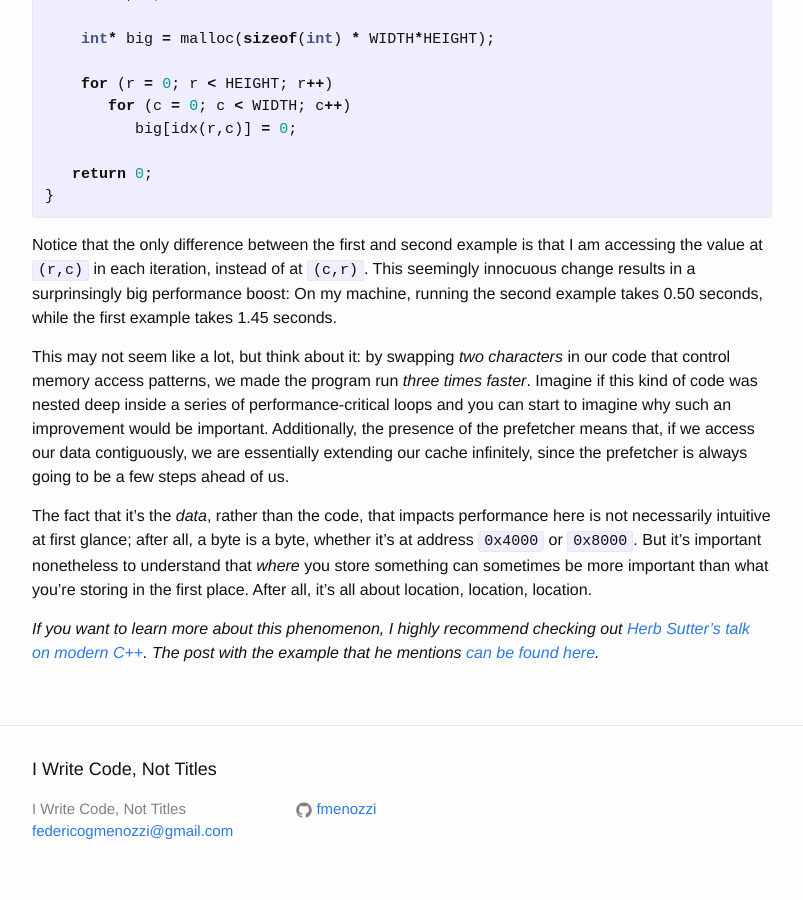
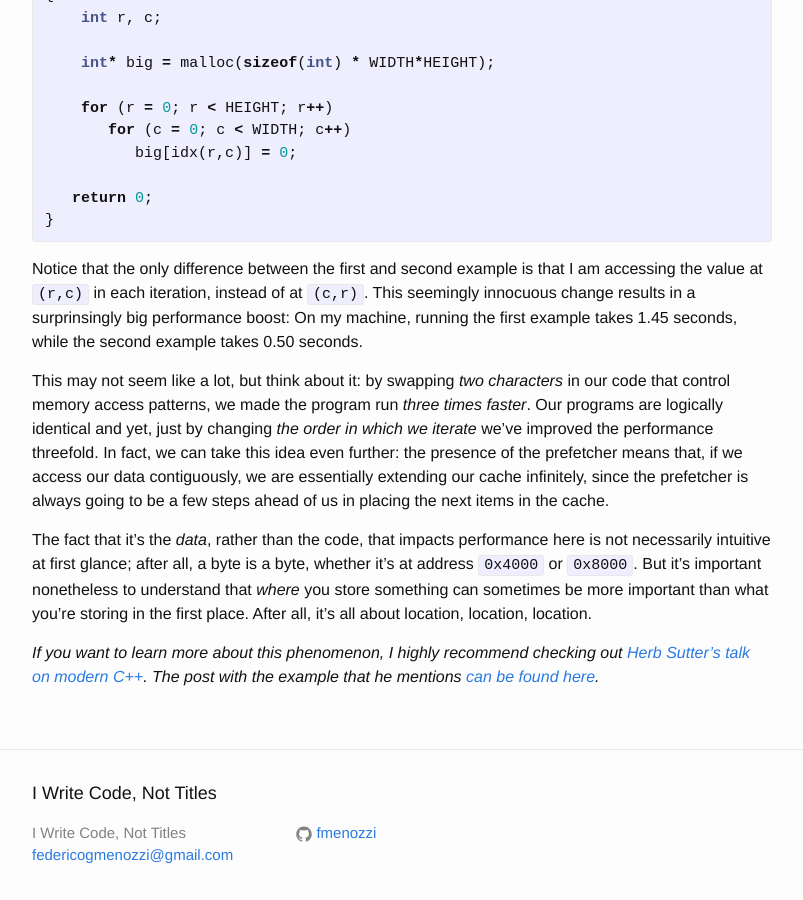
Before and after one commit to fmenozzi/fmenozzi.github.io, a Jekyll site: the page built from _posts/2015-09-21-location-location-location.markdown, in a window 1280 px wide and 900 px high, scrolled down 3196 px. Shown: the whole window, without its empty margins (238-1041 px from the left). Built offline with Jekyll 4.4.1, drawn with Linux system fonts in a browser that asks for light colours; some of the changed text lies outside the part shown.

Commit message:
More tweaks

```diff
--- a/_posts/2015-09-21-location-location-location.markdown
+++ b/_posts/2015-09-21-location-location-location.markdown
@@ -66,7 +66,7 @@ int main()
 }
 {% endhighlight %}
 
-Ignoring the bad practice of not checking the result of `malloc`, we can see that we allocate an array of size WIDTH times HEIGHT to represent our two-dimensional array. The nested `for` loops iterate through the data as though it were a two-dimensional array of size WIDTH by HEIGHT.
+Ignoring the bad practice of not checking the result of `malloc` (and not subsequently freeing it), we can see that we allocate an array of size WIDTH times HEIGHT to represent our two-dimensional array. The nested `for` loops iterate through the data as though it were a two-dimensional array of size WIDTH by HEIGHT.
 
 As an aside, it's important to note that data in C is stored in <i>row-major order</i>. This means that consecutive elements in a single <i>row</i> are stored contiguously in memory, as opposed to <i>column-major order</i>, where elements in a <i>column</i> are stored contiguously. Here's a visual comparison:
 
@@ -106,9 +106,9 @@ int main()
 }
 {% endhighlight %}
 
-Notice that the only difference between the first and second example is that I am accessing the value at `(r,c)` in each iteration, instead of at `(c,r)`. This seemingly innocuous change results in a surprinsingly big performance boost: On my machine, running the second example takes 0.50 seconds, while the first example takes 1.45 seconds.
+Notice that the only difference between the first and second example is that I am accessing the value at `(r,c)` in each iteration, instead of at `(c,r)`. This seemingly innocuous change results in a surprinsingly big performance boost: On my machine, running the first example takes 1.45 seconds, while the second example takes 0.50 seconds.
 
-This may not seem like a lot, but think about it: by swapping <i>two characters</i> in our code that control memory access patterns, we made the program run <i>three times faster</i>. Imagine if this kind of code was nested deep inside a series of performance-critical loops and you can start to imagine why such an improvement would be important. Additionally, the presence of the prefetcher means that, if we access our data contiguously, we are essentially extending our cache infinitely, since the prefetcher is always going to be a few steps ahead of us.
+This may not seem like a lot, but think about it: by swapping <i>two characters</i> in our code that control memory access patterns, we made the program run <i>three times faster</i>. Our programs are logically identical and yet, just by changing <i>the order in which we iterate</i> we've improved the performance threefold. In fact, we can take this idea even further: the presence of the prefetcher means that, if we access our data contiguously, we are essentially extending our cache infinitely, since the prefetcher is always going to be a few steps ahead of us in placing the next items in the cache.
 
 The fact that it's the <i>data</i>, rather than the code, that impacts performance here is not necessarily intuitive at first glance; after all, a byte is a byte, whether it's at address `0x4000` or `0x8000`. But it's important nonetheless to understand that <i>where</i> you store something can sometimes be more important than what you're storing in the first place. After all, it's all about location, location, location.
 
```
Also changed, not shown: other parts of _posts/2015-09-21-location-location-location.markdown (+2 -2 lines).
